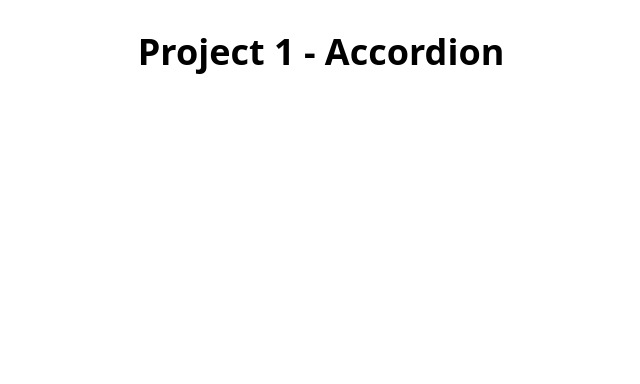
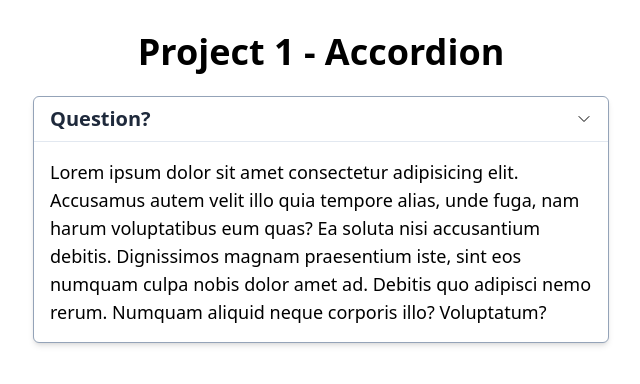
Before and after one commit to m-rokon/art-of-tailwindcss, a website built with Vite: page index.html in a window 1280 px wide. Shown: the whole page, without its empty margins (319-959 px from the left). Built offline with nearby package versions, Linux system fonts and the light colour scheme; a web font is replaced by a local one.

Commit message:
Project - Accordion HTML done

```diff
--- a/index.html
+++ b/index.html
@@ -4,13 +4,53 @@
         <meta charset="UTF-8" />
         <meta name="viewport" content="width=device-width, initial-scale=1.0" />
         <title>Project - Accordion</title>
-        <link rel="stylesheet" href="./assets/css/style.min.css" />
+        <link rel="stylesheet" href="./assets/css/style.css" />
     </head>
     <body class="px-5 py-8">
         <h2 class="text-4xl font-semibold text-center mb-6">
             Project 1 - Accordion
         </h2>
 
+        <div class="max-w-xl mx-auto flex flex-col">
+            <!-- accordion -->
+            <div class="bg-white border border-slate-400 rounded-md shadow-md">
+                <!-- accordion title -->
+                <div
+                    class="accordion-title flex items-center justify-between px-4 py-2 cursor-pointer active"
+                >
+                    <h2 class="text-slate-800 font-semibold text-xl">
+                        Question?
+                    </h2>
+                    <svg
+                        xmlns="http://www.w3.org/2000/svg"
+                        fill="none"
+                        viewBox="0 0 24 24"
+                        stroke-width="1.5"
+                        stroke="currentColor"
+                        class="w-4 h-4"
+                    >
+                        <path
+                            stroke-linecap="round"
+                            stroke-linejoin="round"
+                            d="m19.5 8.25-7.5 7.5-7.5-7.5"
+                        />
+                    </svg>
+                </div>
+                <!-- accordion content -->
+                <div class="p-4 border-t-slate-200 border-t accordion-text">
+                    <p class="text-lg font-light">
+                        Lorem ipsum dolor sit amet consectetur adipisicing elit.
+                        Accusamus autem velit illo quia tempore alias, unde
+                        fuga, nam harum voluptatibus eum quas? Ea soluta nisi
+                        accusantium debitis. Dignissimos magnam praesentium
+                        iste, sint eos numquam culpa nobis dolor amet ad.
+                        Debitis quo adipisci nemo rerum. Numquam aliquid neque
+                        corporis illo? Voluptatum?
+                    </p>
+                </div>
+            </div>
+        </div>
+
         <script src="assets/js/main.js"></script>
     </body>
 </html>
```
Also changed, not shown: assets/css/style.css.
